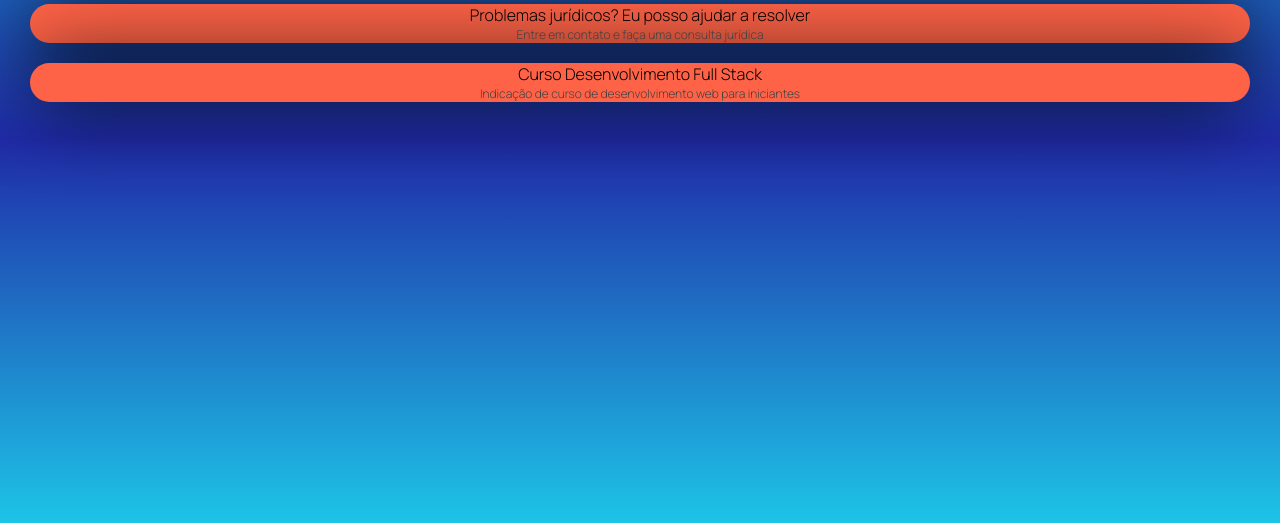
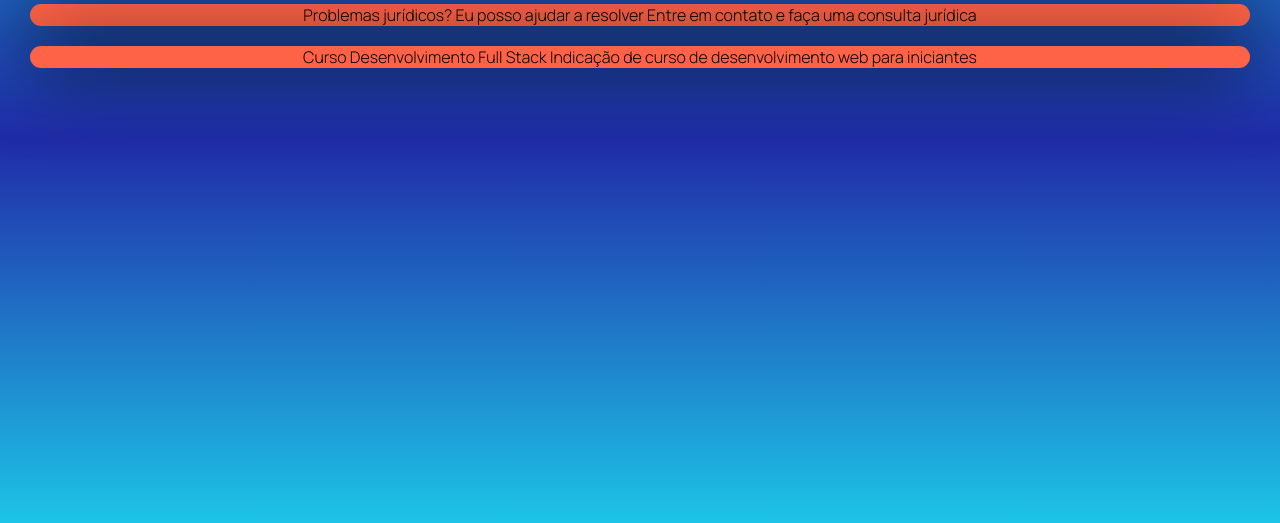
Before and after one commit to oscarvoit/oscarvoit.github.io, a plain HTML site: page index.html in a window 1280 px wide. Shown: the part 277-800 px from the top of the page. Drawn offline with Linux system fonts and the light colour scheme.

Commit message:
Update index.html

```diff
--- a/index.html
+++ b/index.html
@@ -55,13 +55,13 @@
         <li>
             <a href="http://www.beltraminiegurgel.com.br" target="_blank">
                 Problemas jurídicos? Eu posso ajudar a resolver
-                <spam>Entre em contato e faça uma consulta jurídica</spam>
+                <span>Entre em contato e faça uma consulta jurídica</span>
             </a>
         </li>
         <li>
             <a href="https://www.thiago-medeiros.com/formacao-fullstack-javascript/" target="_blank">
                 Curso Desenvolvimento Full Stack
-                <spam>Indicação de curso de desenvolvimento web para iniciantes</spam>
+                <span>Indicação de curso de desenvolvimento web para iniciantes</span>
             </a>
         </li>
     </ul>
```
